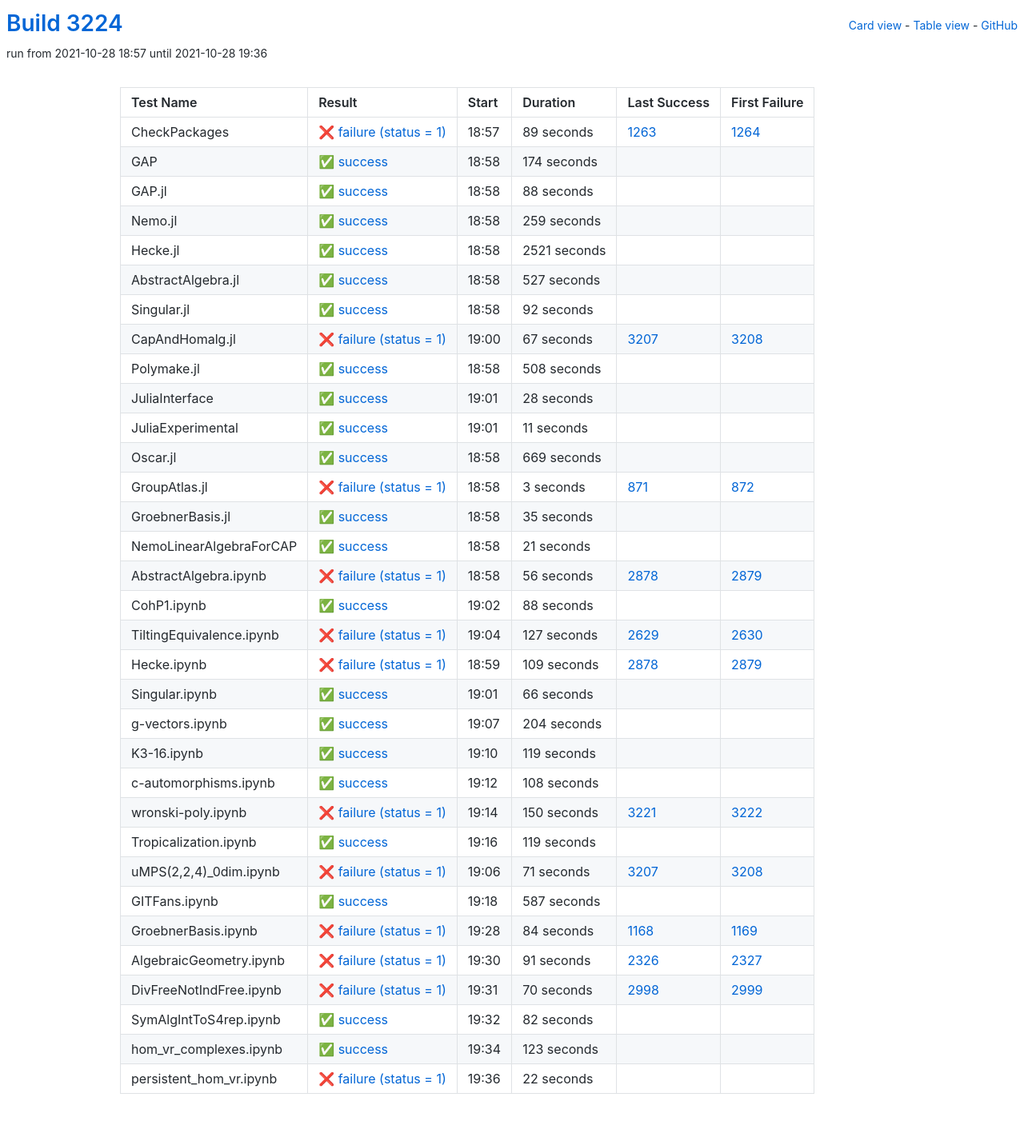
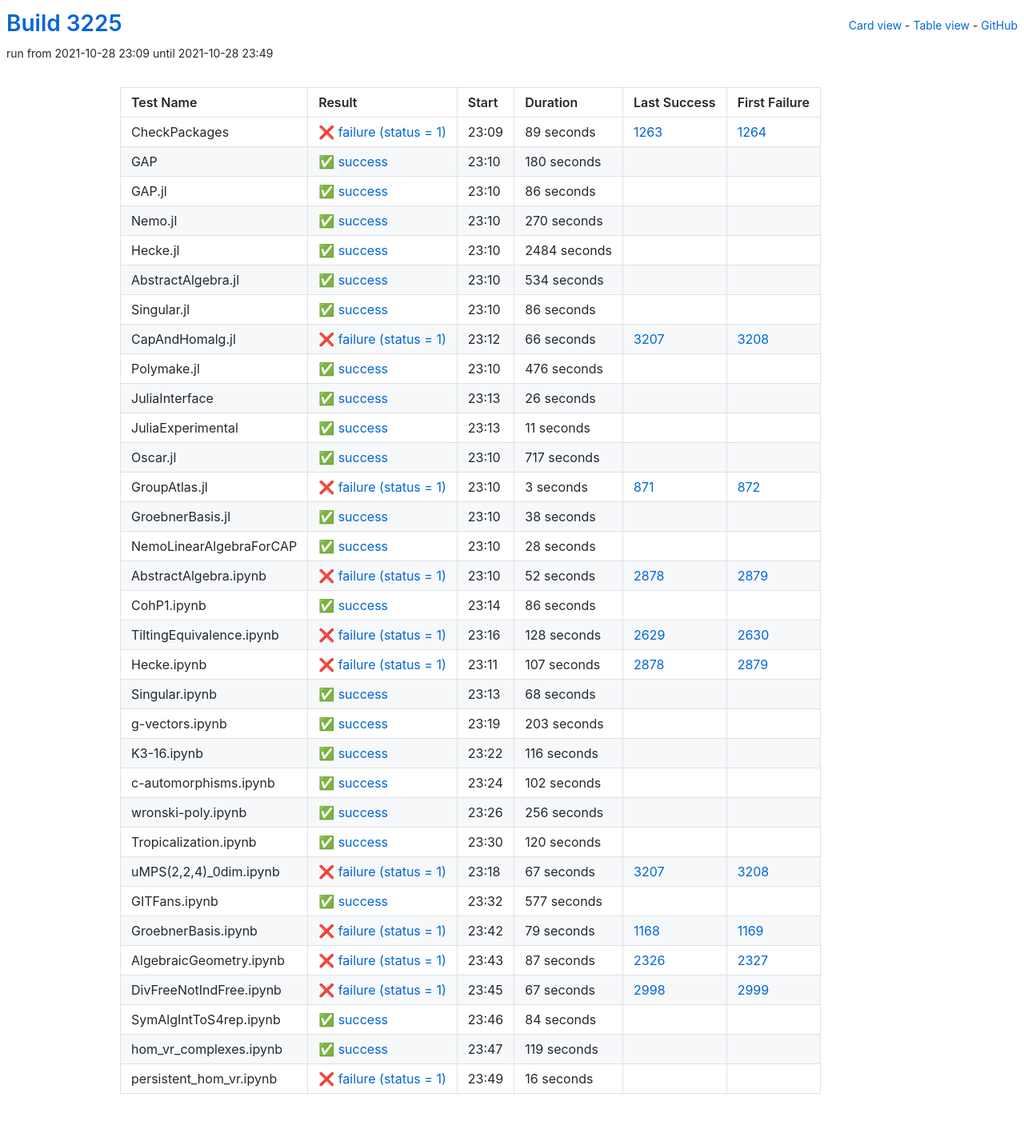
Before and after one commit to oscar-system/oscar-ci-status-stable, a Jekyll site: the page built from table.html, in a window 1280 px wide. Shown: the whole page at 80% size. Built offline with Jekyll 4.4.1, drawn with Linux system fonts in a browser that asks for light colours.

Commit message:
Build #3225

```diff
--- a/_data/ci.yml
+++ b/_data/ci.yml
@@ -1,6 +1,6 @@
 ---
-build: 3224
-build_url: https://oscarci.mathematik.uni-kl.de/job/oscar-stable/3224/
+build: 3225
+build_url: https://oscarci.mathematik.uni-kl.de/job/oscar-stable/3225/
 job: oscar-stable
 organization: oscar-system
 repo: oscar-ci-status-stable
@@ -8,8 +8,8 @@ repourl: https://github.com/oscar-system/oscar-ci-status-stable
 tests:
 - name: CheckPackages
   id: checkpackages
-  log: https://oscarci.mathematik.uni-kl.de/job/oscar-stable/3224/artifact/logs/build-3224/CheckPackages.log
-  start: 2021-10-28 18:57
+  log: https://oscarci.mathematik.uni-kl.de/job/oscar-stable/3225/artifact/logs/build-3225/CheckPackages.log
+  start: 2021-10-28 23:09
   success: false
   exitcode: 1
   status: failure
@@ -20,116 +20,116 @@ tests:
   first_failure_url: https://oscarci.mathematik.uni-kl.de/job/oscar-stable/1264/
 - name: GAP
   id: gap
-  log: https://oscarci.mathematik.uni-kl.de/job/oscar-stable/3224/artifact/logs/build-3224/GAP.log
-  start: 2021-10-28 18:58
+  log: https://oscarci.mathematik.uni-kl.de/job/oscar-stable/3225/artifact/logs/build-3225/GAP.log
+  start: 2021-10-28 23:10
   success: true
   exitcode: 0
   status: success
-  duration: 174
+  duration: 180
   last_success: false
   last_success_url:
   first_failure: false
   first_failure_url:
 - name: GAP.jl
   id: gap-jl
-  log: https://oscarci.mathematik.uni-kl.de/job/oscar-stable/3224/artifact/logs/build-3224/GAP.jl.log
-  start: 2021-10-28 18:58
+  log: https://oscarci.mathematik.uni-kl.de/job/oscar-stable/3225/artifact/logs/build-3225/GAP.jl.log
+  start: 2021-10-28 23:10
   success: true
   exitcode: 0
   status: success
-  duration: 88
+  duration: 86
   last_success: false
   last_success_url:
   first_failure: false
   first_failure_url:
 - name: Nemo.jl
   id: nemo-jl
-  log: https://oscarci.mathematik.uni-kl.de/job/oscar-stable/3224/artifact/logs/build-3224/Nemo.jl.log
-  start: 2021-10-28 18:58
+  log: https://oscarci.mathematik.uni-kl.de/job/oscar-stable/3225/artifact/logs/build-3225/Nemo.jl.log
+  start: 2021-10-28 23:10
   success: true
   exitcode: 0
   status: success
-  duration: 259
+  duration: 270
   last_success: false
   last_success_url:
   first_failure: false
   first_failure_url:
 - name: Hecke.jl
   id: hecke-jl
-  log: https://oscarci.mathematik.uni-kl.de/job/oscar-stable/3224/artifact/logs/build-3224/Hecke.jl.log
-  start: 2021-10-28 18:58
+  log: https://oscarci.mathematik.uni-kl.de/job/oscar-stable/3225/artifact/logs/build-3225/Hecke.jl.log
+  start: 2021-10-28 23:10
   success: true
   exitcode: 0
   status: success
-  duration: 2521
+  duration: 2484
   last_success: false
   last_success_url:
   first_failure: false
   first_failure_url:
 - name: AbstractAlgebra.jl
   id: abstractalgebra-jl
-  log: https://oscarci.mathematik.uni-kl.de/job/oscar-stable/3224/artifact/logs/build-3224/AbstractAlgebra.jl.log
-  start: 2021-10-28 18:58
+  log: https://oscarci.mathematik.uni-kl.de/job/oscar-stable/3225/artifact/logs/build-3225/AbstractAlgebra.jl.log
+  start: 2021-10-28 23:10
   success: true
   exitcode: 0
   status: success
-  duration: 527
+  duration: 534
   last_success: false
   last_success_url:
   first_failure: false
   first_failure_url:
 - name: Singular.jl
   id: singular-jl
-  log: https://oscarci.mathematik.uni-kl.de/job/oscar-stable/3224/artifact/logs/build-3224/Singular.jl.log
-  start: 2021-10-28 18:58
+  log: https://oscarci.mathematik.uni-kl.de/job/oscar-stable/3225/artifact/logs/build-3225/Singular.jl.log
+  start: 2021-10-28 23:10
   success: true
   exitcode: 0
   status: success
-  duration: 92
+  duration: 86
   last_success: false
   last_success_url:
   first_failure: false
   first_failure_url:
 - name: CapAndHomalg.jl
   id: capandhomalg-jl
-  log: https://oscarci.mathematik.uni-kl.de/job/oscar-stable/3224/artifact/logs/build-3224/CapAndHomalg.jl.log
-  start: 2021-10-28 19:00
+  log: https://oscarci.mathematik.uni-kl.de/job/oscar-stable/3225/artifact/logs/build-3225/CapAndHomalg.jl.log
+  start: 2021-10-28 23:12
   success: false
   exitcode: 1
   status: failure
-  duration: 67
+  duration: 66
   last_success: 3207
   last_success_url: https://oscarci.mathematik.uni-kl.de/job/oscar-stable/3207/
   first_failure: 3208
   first_failure_url: https://oscarci.mathematik.uni-kl.de/job/oscar-stable/3208/
 - name: Polymake.jl
   id: polymake-jl
-  log: https://oscarci.mathematik.uni-kl.de/job/oscar-stable/3224/artifact/logs/build-3224/Polymake.jl.log
-  start: 2021-10-28 18:58
+  log: https://oscarci.mathematik.uni-kl.de/job/oscar-stable/3225/artifact/logs/build-3225/Polymake.jl.log
+  start: 2021-10-28 23:10
   success: true
   exitcode: 0
   status: success
-  duration: 508
+  duration: 476
   last_success: false
   last_success_url:
   first_failure: false
   first_failure_url:
 - name: JuliaInterface
   id: juliainterface
-  log: https://oscarci.mathematik.uni-kl.de/job/oscar-stable/3224/artifact/logs/build-3224/JuliaInterface.log
-  start: 2021-10-28 19:01
+  log: https://oscarci.mathematik.uni-kl.de/job/oscar-stable/3225/artifact/logs/build-3225/JuliaInterface.log
+  start: 2021-10-28 23:13
   success: true
   exitcode: 0
   status: success
-  duration: 28
+  duration: 26
   last_success: false
   last_success_url:
   first_failure: false
   first_failure_url:
 - name: JuliaExperimental
   id: juliaexperimental
-  log: https://oscarci.mathematik.uni-kl.de/job/oscar-stable/3224/artifact/logs/build-3224/JuliaExperimental.log
-  start: 2021-10-28 19:01
+  log: https://oscarci.mathematik.uni-kl.de/job/oscar-stable/3225/artifact/logs/build-3225/JuliaExperimental.log
+  start: 2021-10-28 23:13
   success: true
   exitcode: 0
   status: success
@@ -140,20 +140,20 @@ tests:
   first_failure_url:
 - name: Oscar.jl
   id: oscar-jl
-  log: https://oscarci.mathematik.uni-kl.de/job/oscar-stable/3224/artifact/logs/build-3224/Oscar.jl.log
-  start: 2021-10-28 18:58
+  log: https://oscarci.mathematik.uni-kl.de/job/oscar-stable/3225/artifact/logs/build-3225/Oscar.jl.log
+  start: 2021-10-28 23:10
   success: true
   exitcode: 0
   status: success
-  duration: 669
+  duration: 717
   last_success: false
   last_success_url:
   first_failure: false
   first_failure_url:
 - name: GroupAtlas.jl
   id: groupatlas-jl
-  log: https://oscarci.mathematik.uni-kl.de/job/oscar-stable/3224/artifact/logs/build-3224/GroupAtlas.jl.log
-  start: 2021-10-28 18:58
+  log: https://oscarci.mathematik.uni-kl.de/job/oscar-stable/3225/artifact/logs/build-3225/GroupAtlas.jl.log
+  start: 2021-10-28 23:10
   success: false
   exitcode: 1
   status: failure
@@ -164,104 +164,224 @@ tests:
   first_failure_url: https://oscarci.mathematik.uni-kl.de/job/oscar-stable/872/
 - name: GroebnerBasis.jl
   id: groebnerbasis-jl
-  log: https://oscarci.mathematik.uni-kl.de/job/oscar-stable/3224/artifact/logs/build-3224/GroebnerBasis.jl.log
-  start: 2021-10-28 18:58
+  log: https://oscarci.mathematik.uni-kl.de/job/oscar-stable/3225/artifact/logs/build-3225/GroebnerBasis.jl.log
+  start: 2021-10-28 23:10
   success: true
   exitcode: 0
   status: success
-  duration: 35
+  duration: 38
   last_success: false
   last_success_url:
   first_failure: false
   first_failure_url:
 - name: NemoLinearAlgebraForCAP
   id: nemolinearalgebraforcap
-  log: https://oscarci.mathematik.uni-kl.de/job/oscar-stable/3224/artifact/logs/build-3224/NemoLinearAlgebraForCAP.log
-  start: 2021-10-28 18:58
+  log: https://oscarci.mathematik.uni-kl.de/job/oscar-stable/3225/artifact/logs/build-3225/NemoLinearAlgebraForCAP.log
+  start: 2021-10-28 23:10
   success: true
   exitcode: 0
   status: success
-  duration: 21
+  duration: 28
   last_success: false
   last_success_url:
   first_failure: false
   first_failure_url:
 - name: AbstractAlgebra.ipynb
   id: abstractalgebra-ipynb
-  log: https://oscarci.mathematik.uni-kl.de/job/oscar-stable/3224/artifact/logs/build-3224/AbstractAlgebra.ipynb.log
-  start: 2021-10-28 18:58
+  log: https://oscarci.mathematik.uni-kl.de/job/oscar-stable/3225/artifact/logs/build-3225/AbstractAlgebra.ipynb.log
+  start: 2021-10-28 23:10
   success: false
   exitcode: 1
   status: failure
-  duration: 56
+  duration: 52
   last_success: 2878
   last_success_url: https://oscarci.mathematik.uni-kl.de/job/oscar-stable/2878/
   first_failure: 2879
   first_failure_url: https://oscarci.mathematik.uni-kl.de/job/oscar-stable/2879/
 - name: CohP1.ipynb
   id: cohp1-ipynb
-  log: https://oscarci.mathematik.uni-kl.de/job/oscar-stable/3224/artifact/logs/build-3224/CohP1.ipynb.log
-  start: 2021-10-28 19:02
+  log: https://oscarci.mathematik.uni-kl.de/job/oscar-stable/3225/artifact/logs/build-3225/CohP1.ipynb.log
+  start: 2021-10-28 23:14
   success: true
   exitcode: 0
   status: success
-  duration: 88
+  duration: 86
   last_success: false
   last_success_url:
   first_failure: false
   first_failure_url:
 - name: TiltingEquivalence.ipynb
   id: tiltingequivalence-ipynb
-  log: https://oscarci.mathematik.uni-kl.de/job/oscar-stable/3224/artifact/logs/build-3224/TiltingEquivalence.ipynb.log
-  start: 2021-10-28 19:04
+  log: https://oscarci.mathematik.uni-kl.de/job/oscar-stable/3225/artifact/logs/build-3225/TiltingEquivalence.ipynb.log
+  start: 2021-10-28 23:16
   success: false
   exitcode: 1
   status: failure
-  duration: 127
+  duration: 128
   last_success: 2629
   last_success_url: https://oscarci.mathematik.uni-kl.de/job/oscar-stable/2629/
   first_failure: 2630
   first_failure_url: https://oscarci.mathematik.uni-kl.de/job/oscar-stable/2630/
 - name: Hecke.ipynb
   id: hecke-ipynb
-  log: https://oscarci.mathematik.uni-kl.de/job/oscar-stable/3224/artifact/logs/build-3224/Hecke.ipynb.log
-  start: 2021-10-28 18:59
+  log: https://oscarci.mathematik.uni-kl.de/job/oscar-stable/3225/artifact/logs/build-3225/Hecke.ipynb.log
+  start: 2021-10-28 23:11
   success: false
   exitcode: 1
   status: failure
-  duration: 109
+  duration: 107
   last_success: 2878
   last_success_url: https://oscarci.mathematik.uni-kl.de/job/oscar-stable/2878/
   first_failure: 2879
   first_failure_url: https://oscarci.mathematik.uni-kl.de/job/oscar-stable/2879/
 - name: Singular.ipynb
   id: singular-ipynb
-  log: https://oscarci.mathematik.uni-kl.de/job/oscar-stable/3224/artifact/logs/build-3224/Singular.ipynb.log
-  start: 2021-10-28 19:01
+  log: https://oscarci.mathematik.uni-kl.de/job/oscar-stable/3225/artifact/logs/build-3225/Singular.ipynb.log
+  start: 2021-10-28 23:13
   success: true
   exitcode: 0
   status: success
-  duration: 66
+  duration: 68
   last_success: false
   last_success_url:
   first_failure: false
   first_failure_url:
 - name: g-vectors.ipynb
   id: g-vectors-ipynb
-  log: https://oscarci.mathematik.uni-kl.de/job/oscar-stable/3224/artifact/logs/build-3224/g-vectors.ipynb.log
-  start: 2021-10-28 19:07
+  log: https://oscarci.mathematik.uni-kl.de/job/oscar-stable/3225/artifact/logs/build-3225/g-vectors.ipynb.log
+  start: 2021-10-28 23:19
   success: true
   exitcode: 0
   status: success
-  duration: 204
+  duration: 203
   last_success: false
   last_success_url:
   first_failure: false
   first_failure_url:
 - name: K3-16.ipynb
   id: k3-16-ipynb
-  log: https://oscarci.mathematik.uni-kl.de/job/oscar-stable/3224/artifact/logs/build-3224/K3-16.ipynb.log
-  start: 2021-10-28 19:10
+  log: https://oscarci.mathematik.uni-kl.de/job/oscar-stable/3225/artifact/logs/build-3225/K3-16.ipynb.log
+  start: 2021-10-28 23:22
+  success: true
+  exitcode: 0
+  status: success
+  duration: 116
+  last_success: false
+  last_success_url:
+  first_failure: false
+  first_failure_url:
+- name: c-automorphisms.ipynb
+  id: c-automorphisms-ipynb
+  log: https://oscarci.mathematik.uni-kl.de/job/oscar-stable/3225/artifact/logs/build-3225/c-automorphisms.ipynb.log
+  start: 2021-10-28 23:24
+  success: true
+  exitcode: 0
+  status: success
+  duration: 102
+  last_success: false
+  last_success_url:
+  first_failure: false
+  first_failure_url:
+- name: wronski-poly.ipynb
+  id: wronski-poly-ipynb
+  log: https://oscarci.mathematik.uni-kl.de/job/oscar-stable/3225/artifact/logs/build-3225/wronski-poly.ipynb.log
+  start: 2021-10-28 23:26
+  success: true
+  exitcode: 0
+  status: success
+  duration: 256
+  last_success: false
+  last_success_url:
+  first_failure: false
+  first_failure_url:
+- name: Tropicalization.ipynb
+  id: tropicalization-ipynb
+  log: https://oscarci.mathematik.uni-kl.de/job/oscar-stable/3225/artifact/logs/build-3225/Tropicalization.ipynb.log
+  start: 2021-10-28 23:30
+  success: true
+  exitcode: 0
+  status: success
+  duration: 120
+  last_success: false
+  last_success_url:
+  first_failure: false
+  first_failure_url:
+- name: uMPS(2,2,4)_0dim.ipynb
+  id: umps-2-2-4-0dim-ipynb
+  log: https://oscarci.mathematik.uni-kl.de/job/oscar-stable/3225/artifact/logs/build-3225/uMPS-2-2-4-_0dim.ipynb.log
+  start: 2021-10-28 23:18
+  success: false
+  exitcode: 1
+  status: failure
+  duration: 67
+  last_success: 3207
+  last_success_url: https://oscarci.mathematik.uni-kl.de/job/oscar-stable/3207/
+  first_failure: 3208
+  first_failure_url: https://oscarci.mathematik.uni-kl.de/job/oscar-stable/3208/
+- name: GITFans.ipynb
+  id: gitfans-ipynb
+  log: https://oscarci.mathematik.uni-kl.de/job/oscar-stable/3225/artifact/logs/build-3225/GITFans.ipynb.log
+  start: 2021-10-28 23:32
+  success: true
+  exitcode: 0
+  status: success
+  duration: 577
+  last_success: false
+  last_success_url:
+  first_failure: false
+  first_failure_url:
+- name: GroebnerBasis.ipynb
+  id: groebnerbasis-ipynb
+  log: https://oscarci.mathematik.uni-kl.de/job/oscar-stable/3225/artifact/logs/build-3225/GroebnerBasis.ipynb.log
+  start: 2021-10-28 23:42
+  success: false
+  exitcode: 1
+  status: failure
+  duration: 79
+  last_success: 1168
+  last_success_url: https://oscarci.mathematik.uni-kl.de/job/oscar-stable/1168/
+  first_failure: 1169
+  first_failure_url: https://oscarci.mathematik.uni-kl.de/job/oscar-stable/1169/
+- name: AlgebraicGeometry.ipynb
+  id: algebraicgeometry-ipynb
+  log: https://oscarci.mathematik.uni-kl.de/job/oscar-stable/3225/artifact/logs/build-3225/AlgebraicGeometry.ipynb.log
+  start: 2021-10-28 23:43
+  success: false
+  exitcode: 1
+  status: failure
+  duration: 87
+  last_success: 2326
+  last_success_url: https://oscarci.mathematik.uni-kl.de/job/oscar-stable/2326/
+  first_failure: 2327
+  first_failure_url: https://oscarci.mathematik.uni-kl.de/job/oscar-stable/2327/
+- name: DivFreeNotIndFree.ipynb
+  id: divfreenotindfree-ipynb
+  log: https://oscarci.mathematik.uni-kl.de/job/oscar-stable/3225/artifact/logs/build-3225/DivFreeNotIndFree.ipynb.log
+  start: 2021-10-28 23:45
+  success: false
+  exitcode: 1
+  status: failure
+  duration: 67
+  last_success: 2998
+  last_success_url: https://oscarci.mathematik.uni-kl.de/job/oscar-stable/2998/
+  first_failure: 2999
+  first_failure_url: https://oscarci.mathematik.uni-kl.de/job/oscar-stable/2999/
+- name: SymAlgIntToS4rep.ipynb
+  id: symalginttos4rep-ipynb
+  log: https://oscarci.mathematik.uni-kl.de/job/oscar-stable/3225/artifact/logs/build-3225/SymAlgIntToS4rep.ipynb.log
+  start: 2021-10-28 23:46
+  success: true
+  exitcode: 0
+  status: success
+  duration: 84
+  last_success: false
+  last_success_url:
+  first_failure: false
+  first_failure_url:
+- name: hom_vr_complexes.ipynb
+  id: hom-vr-complexes-ipynb
+  log: https://oscarci.mathematik.uni-kl.de/job/oscar-stable/3225/artifact/logs/build-3225/hom_vr_complexes.ipynb.log
+  start: 2021-10-28 23:47
   success: true
   exitcode: 0
   status: success
@@ -270,135 +390,15 @@ tests:
   last_success_url:
   first_failure: false
   first_failure_url:
-- name: c-automorphisms.ipynb
-  id: c-automorphisms-ipynb
-  log: https://oscarci.mathematik.uni-kl.de/job/oscar-stable/3224/artifact/logs/build-3224/c-automorphisms.ipynb.log
-  start: 2021-10-28 19:12
-  success: true
-  exitcode: 0
-  status: success
-  duration: 108
+- name: persistent_hom_vr.ipynb
+  id: persistent-hom-vr-ipynb
+  log: https://oscarci.mathematik.uni-kl.de/job/oscar-stable/3225/artifact/logs/build-3225/persistent_hom_vr.ipynb.log
+  start: 2021-10-28 23:49
+  success: false
+  exitcode: 1
+  status: failure
+  duration: 16
   last_success: false
   last_success_url:
   first_failure: false
   first_failure_url:
-- name: wronski-poly.ipynb
-  id: wronski-poly-ipynb
-  log: https://oscarci.mathematik.uni-kl.de/job/oscar-stable/3224/artifact/logs/build-3224/wronski-poly.ipynb.log
-  start: 2021-10-28 19:14
-  success: false
-  exitcode: 1
-  status: failure
-  duration: 150
-  last_success: 3221
-  last_success_url: https://oscarci.mathematik.uni-kl.de/job/oscar-stable/3221/
-  first_failure: 3222
-  first_failure_url: https://oscarci.mathematik.uni-kl.de/job/oscar-stable/3222/
-- name: Tropicalization.ipynb
-  id: tropicalization-ipynb
-  log: https://oscarci.mathematik.uni-kl.de/job/oscar-stable/3224/artifact/logs/build-3224/Tropicalization.ipynb.log
-  start: 2021-10-28 19:16
-  success: true
-  exitcode: 0
-  status: success
-  duration: 119
-  last_success: false
-  last_success_url:
-  first_failure: false
-  first_failure_url:
-- name: uMPS(2,2,4)_0dim.ipynb
-  id: umps-2-2-4-0dim-ipynb
-  log: https://oscarci.mathematik.uni-kl.de/job/oscar-stable/3224/artifact/logs/build-3224/uMPS-2-2-4-_0dim.ipynb.log
-  start: 2021-10-28 19:06
-  success: false
-  exitcode: 1
-  status: failure
-  duration: 71
-  last_success: 3207
-  last_success_url: https://oscarci.mathematik.uni-kl.de/job/oscar-stable/3207/
-  first_failure: 3208
-  first_failure_url: https://oscarci.mathematik.uni-kl.de/job/oscar-stable/3208/
-- name: GITFans.ipynb
-  id: gitfans-ipynb
-  log: https://oscarci.mathematik.uni-kl.de/job/oscar-stable/3224/artifact/logs/build-3224/GITFans.ipynb.log
-  start: 2021-10-28 19:18
-  success: true
-  exitcode: 0
-  status: success
-  duration: 587
-  last_success: false
-  last_success_url:
-  first_failure: false
-  first_failure_url:
-- name: GroebnerBasis.ipynb
-  id: groebnerbasis-ipynb
-  log: https://oscarci.mathematik.uni-kl.de/job/oscar-stable/3224/artifact/logs/build-3224/GroebnerBasis.ipynb.log
-  start: 2021-10-28 19:28
-  success: false
-  exitcode: 1
-  status: failure
-  duration: 84
-  last_success: 1168
-  last_success_url: https://oscarci.mathematik.uni-kl.de/job/oscar-stable/1168/
-  first_failure: 1169
-  first_failure_url: https://oscarci.mathematik.uni-kl.de/job/oscar-stable/1169/
-- name: AlgebraicGeometry.ipynb
-  id: algebraicgeometry-ipynb
-  log: https://oscarci.mathematik.uni-kl.de/job/oscar-stable/3224/artifact/logs/build-3224/AlgebraicGeometry.ipynb.log
-  start: 2021-10-28 19:30
-  success: false
-  exitcode: 1
-  status: failure
-  duration: 91
-  last_success: 2326
-  last_success_url: https://oscarci.mathematik.uni-kl.de/job/oscar-stable/2326/
-  first_failure: 2327
-  first_failure_url: https://oscarci.mathematik.uni-kl.de/job/oscar-stable/2327/
-- name: DivFreeNotIndFree.ipynb
-  id: divfreenotindfree-ipynb
-  log: https://oscarci.mathematik.uni-kl.de/job/oscar-stable/3224/artifact/logs/build-3224/DivFreeNotIndFree.ipynb.log
-  start: 2021-10-28 19:31
-  success: false
-  exitcode: 1
-  status: failure
-  duration: 70
-  last_success: 2998
-  last_success_url: https://oscarci.mathematik.uni-kl.de/job/oscar-stable/2998/
-  first_failure: 2999
-  first_failure_url: https://oscarci.mathematik.uni-kl.de/job/oscar-stable/2999/
-- name: SymAlgIntToS4rep.ipynb
-  id: symalginttos4rep-ipynb
-  log: https://oscarci.mathematik.uni-kl.de/job/oscar-stable/3224/artifact/logs/build-3224/SymAlgIntToS4rep.ipynb.log
-  start: 2021-10-28 19:32
-  success: true
-  exitcode: 0
-  status: success
-  duration: 82
-  last_success: false
-  last_success_url:
-  first_failure: false
-  first_failure_url:
-- name: hom_vr_complexes.ipynb
-  id: hom-vr-complexes-ipynb
-  log: https://oscarci.mathematik.uni-kl.de/job/oscar-stable/3224/artifact/logs/build-3224/hom_vr_complexes.ipynb.log
-  start: 2021-10-28 19:34
-  success: true
-  exitcode: 0
-  status: success
-  duration: 123
-  last_success: false
-  last_success_url:
-  first_failure: false
-  first_failure_url:
-- name: persistent_hom_vr.ipynb
-  id: persistent-hom-vr-ipynb
-  log: https://oscarci.mathematik.uni-kl.de/job/oscar-stable/3224/artifact/logs/build-3224/persistent_hom_vr.ipynb.log
-  start: 2021-10-28 19:36
-  success: false
-  exitcode: 1
-  status: failure
-  duration: 22
-  last_success: false
-  last_success_url:
-  first_failure: false
-  first_failure_url:
```
Also changed, not shown: README.md.
